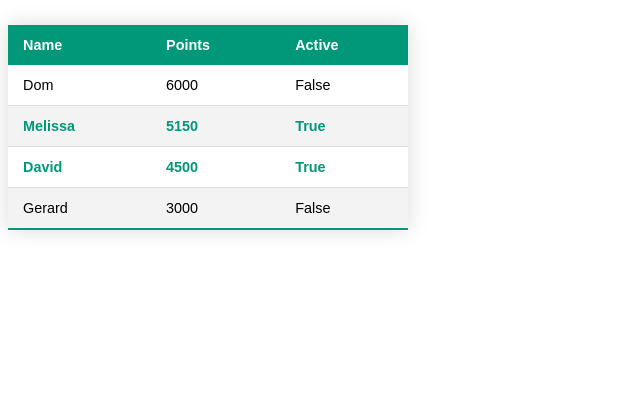
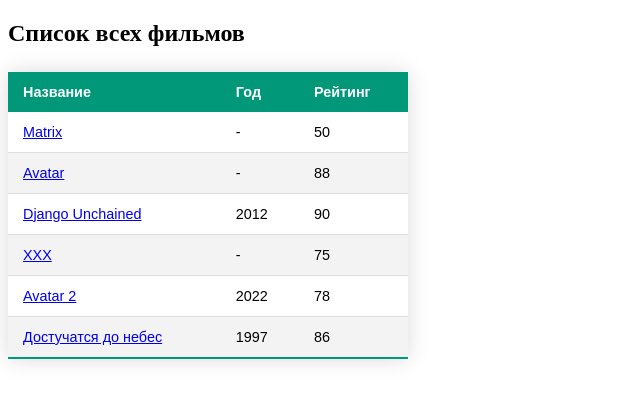
Before and after one commit to kazacoder/my_page, a Django app: page /movie/ in a window 1280 px wide. Shown: the top 402 px of the page, without its empty margins (0-640 px from the left). Run offline with Django 4.2, Linux system fonts and the light colour scheme; data comes from the database, SQL or seed files in the repository; both versions use the stored data as it was after the commit.

Commit message:
урок 4.8 - 4.12 в модель Movie добавлено поле слаг, сделаны ссылки на детельную информацию о фильме в шаблонах

```diff
--- a/movie_app/models.py
+++ b/movie_app/models.py
@@ -1,5 +1,6 @@
 from django.db import models
-
+from django.urls import reverse
+from pytils.translit import slugify
 # Create your models here.
 
 
@@ -8,6 +9,14 @@ class Movie(models.Model):
     rating = models.IntegerField()
     year = models.IntegerField(null=True)
     budget = models.IntegerField(default=1_000_000)
+    slug = models.SlugField(default='', null=False, db_index=True)
+
+    def save(self, *args, **kwargs):
+        self.slug = slugify(self.name)
+        super(Movie, self).save(*args, **kwargs)
+
+    def get_url(self):
+        return reverse('movie', args=(self.slug, ))
 
     def __str__(self):
         return f'{self.name} {self.rating}% {self.year} {self.budget}'
--- /dev/null
+++ b/movie_app/templates/movie_app/base.html
@@ -0,0 +1,13 @@
+<!DOCTYPE html>
+<html lang="en">
+<head>
+    <meta charset="UTF-8">
+    <title>{% block title %} {% endblock %}</title>
+    {% block css_additional %} {% endblock %}
+</head>
+<body>
+    {% block content %}
+
+    {% endblock %}
+</body>
+</html>
--- a/movie_app/templates/movie_app/movie.html
+++ b/movie_app/templates/movie_app/movie.html
@@ -1,44 +1,26 @@
-<!DOCTYPE html>
+{% extends 'movie_app/base.html' %}
 {% load static %}
+{% block title %}Фильмы{% endblock %}
+{% block css_additional %} <link rel="stylesheet" href="{% static 'app_for_tests/css/table.css' %}"> {% endblock %}
 
-<html lang="en">
-<head>
-    <meta charset="UTF-8">
-    <title>Таблица игроков</title>
-    <link rel="stylesheet" href="{% static 'app_for_tests/css/table.css' %}">
-</head>
-<body>
+{% block content %}
+    <h2>Список всех фильмов</h2>
     <table class="styled-table">
         <thead>
             <tr>
-                <th>Name</th>
-                <th>Points</th>
-                <th>Active</th>
+                <th>Название</th>
+                <th>Год</th>
+                <th>Рейтинг</th>
             </tr>
         </thead>
         <tbody>
+            {% for movie in movies %}
             <tr>
-                <td>Dom</td>
-                <td>6000</td>
-                <td>False</td>
+                <td><a href="{{ movie.get_url }}">{{ movie.name }}</a></td>
+                <td>{{ movie.year|default:"-" }}</td>
+                <td>{{ movie.rating }}</td>
             </tr>
-            <tr class="active-row">
-                <td>Melissa</td>
-                <td>5150</td>
-                <td>True</td>
-            </tr>
-             <tr class="active-row">
-                <td>David</td>
-                <td>4500</td>
-                <td>True</td>
-            </tr>
-            <tr>
-                <td>Gerard</td>
-                <td>3000</td>
-                <td>False</td>
-            </tr>
+            {% endfor %}
         </tbody>
     </table>
-
-</body>
-</html>
+{% endblock %}
--- a/movie_app/urls.py
+++ b/movie_app/urls.py
@@ -2,5 +2,6 @@ from django.urls import path
 from . import views
 
 urlpatterns = [
-    path('', views.index)
+    path('', views.index),
+    path("<slug:slug_movie>", views.details_movie, name='movie')
 ]
--- a/movie_app/views.py
+++ b/movie_app/views.py
@@ -1,8 +1,13 @@
-from django.shortcuts import render
+from django.shortcuts import render, get_object_or_404
+from .models import Movie
 
-# Create your views here.
 
 
 def index(request):
+    movies = Movie.objects.all()
+    return render(request, 'movie_app/movie.html', {"movies": movies})
 
-    return render(request, 'movie_app/movie.html')
+
+def details_movie(request, slug_movie: int):
+    movie = get_object_or_404(Movie, slug=slug_movie)
+    return render(request, 'movie_app/detail_movie.html', {"movie": movie})
```
Also changed, not shown: FileForTest.py (+2 -41 lines), movie_app/templates/movie_app/detail_movie.html (added, +13 -0 lines), db.sqlite3, movie_app/migrations/0003_movie_slug.py (added), movie_app/migrations/0004_remove_movie_slug.py (added), movie_app/migrations/0005_movie_slug.py (added), movie_app/migrations/0006_alter_movie_slug.py (added).
